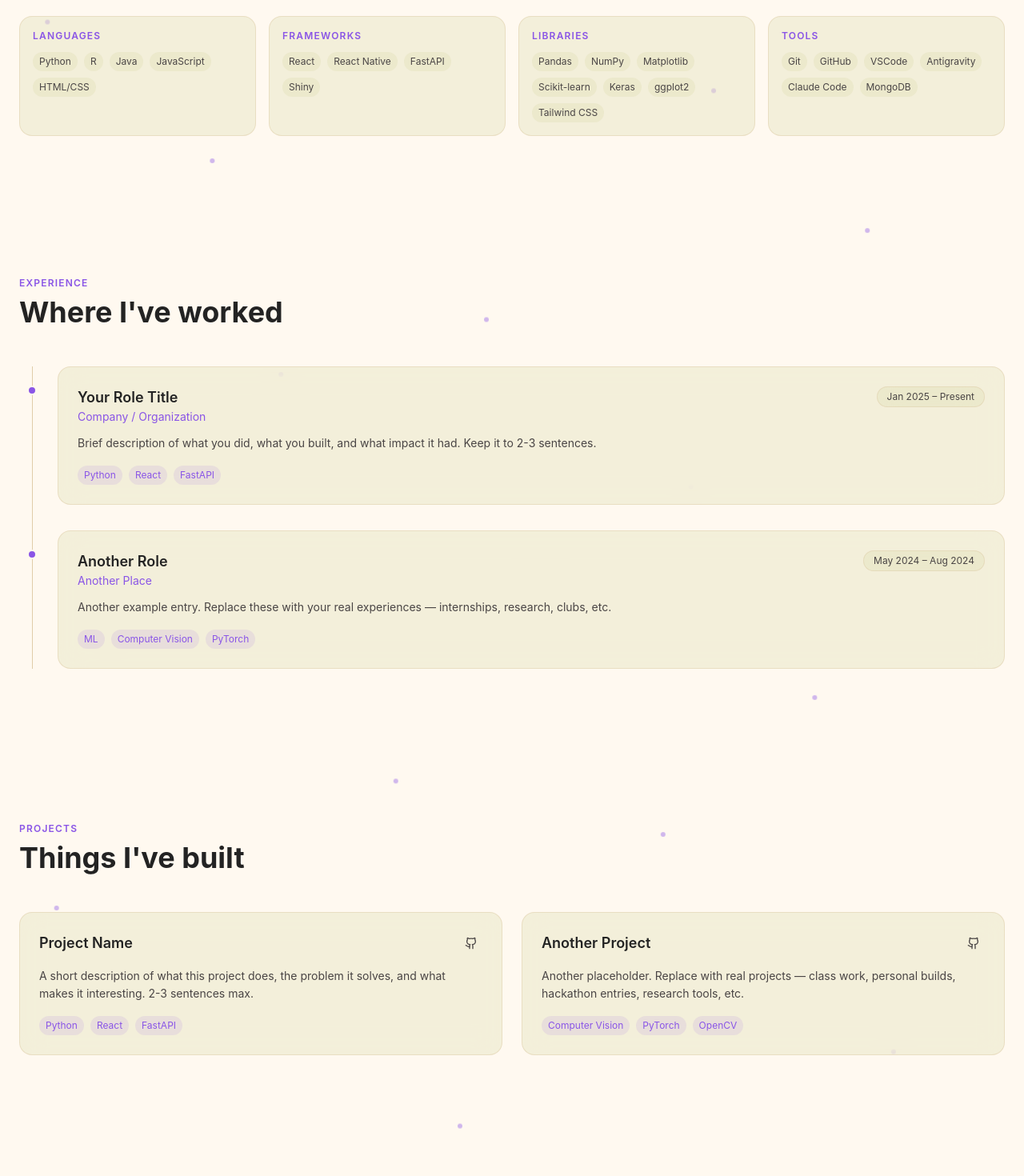
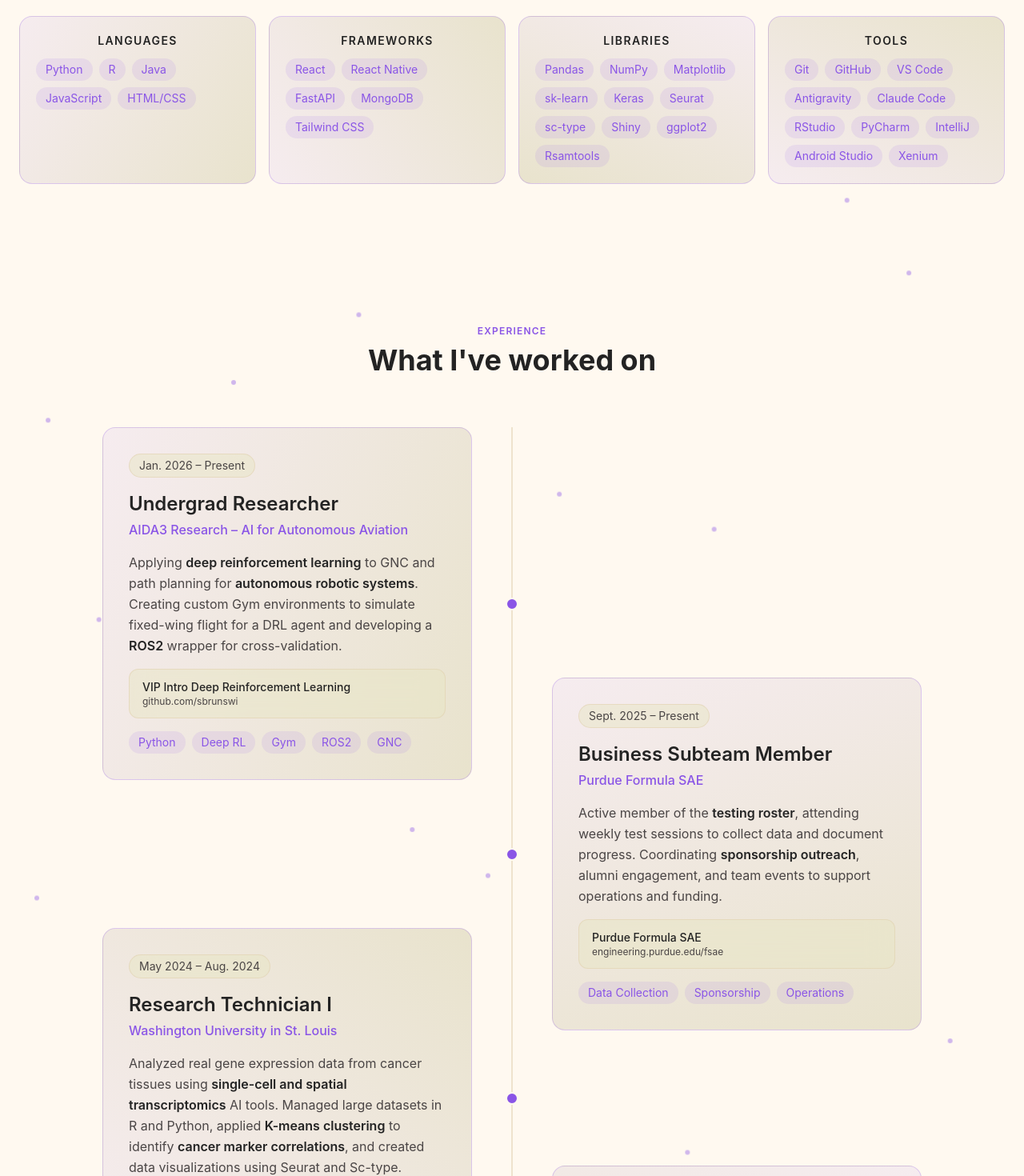
Before and after one commit to adamzhang06/personal-portfolio, a React (Vite) app: page / in a window 1280 px wide. Shown: the part 820-2290 px from the top of the page at 80% size. Built offline with nearby package versions, Linux system fonts and the light colour scheme.

Commit message:
resume added and information roughly updated

```diff
--- a/src/components/PageDots.jsx
+++ b/src/components/PageDots.jsx
@@ -37,6 +37,42 @@
   { x: 33,  y: 92,  d: 22, delay: 3.8 },
   { x: 61,  y: 95,  d: 16, delay: 1.3 },
   { x: 48,  y: 98,  d: 24, delay: 2.4 },
+  // second set — interleaved positions
+  { x: 15,  y: 1,   d: 20, delay: 2.1 },
+  { x: 76,  y: 4,   d: 16, delay: 1.0 },
+  { x: 50,  y: 7,   d: 23, delay: 3.9 },
+  { x: 32,  y: 11,  d: 19, delay: 0.3 },
+  { x: 92,  y: 14,  d: 22, delay: 2.6 },
+  { x: 6,   y: 17,  d: 17, delay: 4.1 },
+  { x: 64,  y: 20,  d: 24, delay: 1.7 },
+  { x: 44,  y: 23,  d: 18, delay: 3.4 },
+  { x: 87,  y: 26,  d: 21, delay: 0.6 },
+  { x: 21,  y: 29,  d: 15, delay: 2.8 },
+  { x: 53,  y: 32,  d: 26, delay: 1.3 },
+  { x: 9,   y: 35,  d: 20, delay: 4.6 },
+  { x: 77,  y: 38,  d: 17, delay: 0.4 },
+  { x: 39,  y: 41,  d: 23, delay: 3.0 },
+  { x: 62,  y: 44,  d: 19, delay: 1.9 },
+  { x: 18,  y: 48,  d: 22, delay: 4.3 },
+  { x: 85,  y: 51,  d: 16, delay: 2.3 },
+  { x: 31,  y: 54,  d: 25, delay: 0.8 },
+  { x: 70,  y: 57,  d: 18, delay: 3.6 },
+  { x: 45,  y: 60,  d: 21, delay: 1.1 },
+  { x: 12,  y: 63,  d: 20, delay: 4.9 },
+  { x: 59,  y: 66,  d: 17, delay: 2.0 },
+  { x: 94,  y: 69,  d: 24, delay: 0.2 },
+  { x: 27,  y: 72,  d: 19, delay: 3.2 },
+  { x: 75,  y: 75,  d: 22, delay: 1.5 },
+  { x: 42,  y: 78,  d: 16, delay: 4.7 },
+  { x: 8,   y: 81,  d: 23, delay: 2.4 },
+  { x: 67,  y: 84,  d: 18, delay: 0.9 },
+  { x: 37,  y: 87,  d: 25, delay: 3.5 },
+  { x: 80,  y: 90,  d: 20, delay: 1.6 },
+  { x: 54,  y: 93,  d: 17, delay: 4.4 },
+  { x: 22,  y: 96,  d: 22, delay: 0.7 },
+  { x: 97,  y: 99,  d: 19, delay: 2.9 },
+  { x: 49,  y: 6,   d: 21, delay: 1.4 },
+  { x: 2,   y: 43,  d: 15, delay: 3.7 },
 ];
 
 export const PageDots = () => (
--- a/src/index.css
+++ b/src/index.css
@@ -50,6 +50,25 @@
     background: color-mix(in srgb, var(--color-surface) 80%, transparent);
     backdrop-filter: blur(24px);
     border: 1px solid color-mix(in srgb, var(--color-border) 60%, transparent);
+  }
+
+  .card-vivid {
+    background: linear-gradient(
+      var(--card-angle, 135deg),
+      color-mix(in srgb, var(--color-primary) 8%, var(--color-background)) 0%,
+      color-mix(in srgb, var(--color-primary) 3%, var(--color-surface)) 125%
+    );
+    backdrop-filter: blur(16px);
+    border: 1px solid color-mix(in srgb, var(--color-primary) 25%, transparent);
+    transition: transform 0.25s ease, box-shadow 0.25s ease, border-color 0.25s ease;
+  }
+
+  .card-vivid:hover {
+    transform: scale(1.025);
+    box-shadow:
+      0 0 32px color-mix(in srgb, var(--color-primary) 35%, transparent),
+      inset 0 0 24px color-mix(in srgb, var(--color-primary) 15%, transparent);
+    border-color: color-mix(in srgb, var(--color-primary) 55%, transparent);
   }
 
   .glow-text {
--- a/src/sections/Contact.jsx
+++ b/src/sections/Contact.jsx
@@ -37,7 +37,7 @@
         </p>
         <h2 className="text-4xl font-bold mb-4">Let's connect</h2>
         <p className="text-muted-foreground mb-12">
-          I'm always open to new conversations, please reach out!
+          {/* I'm always open to new conversations, please reach out! */}
         </p>
         <div className="space-y-4 mb-12">
           {links.map((link) => (
--- a/src/sections/Experience.jsx
+++ b/src/sections/Experience.jsx
@@ -1,73 +1,219 @@
-// Add new experiences by appending to this array
 const experiences = [
   {
-    title: "Your Role Title",
-    company: "Company / Organization",
-    period: "Jan 2025 – Present",
+    title: "Undergrad Researcher",
+    company: "AIDA3 Research – AI for Autonomous Aviation",
+    period: "Jan. 2026 – Present",
     description:
-      "Brief description of what you did, what you built, and what impact it had. Keep it to 2-3 sentences.",
-    tags: ["Python", "React", "FastAPI"],
+      "Applying deep reinforcement learning to GNC and path planning for autonomous robotic systems. Creating custom Gym environments to simulate fixed-wing flight for a DRL agent and developing a ROS2 wrapper for cross-validation.",
+    highlights: ["deep reinforcement learning", "autonomous robotic systems", "ROS2"],
+    links: [
+      {
+        href: "https://github.com/sbrunswi/VIP_Intro_deep_reinforcement_learning",
+        label: "VIP Intro Deep Reinforcement Learning",
+        description: "github.com/sbrunswi",
+      },
+    ],
+    tags: ["Python", "Deep RL", "Gym", "ROS2", "GNC"],
   },
   {
-    title: "Another Role",
-    company: "Another Place",
-    period: "May 2024 – Aug 2024",
+    title: "Business Subteam Member",
+    company: "Purdue Formula SAE",
+    period: "Sept. 2025 – Present",
     description:
-      "Another example entry. Replace these with your real experiences — internships, research, clubs, etc.",
-    tags: ["ML", "Computer Vision", "PyTorch"],
+      "Active member of the testing roster, attending weekly test sessions to collect data and document progress. Coordinating sponsorship outreach, alumni engagement, and team events to support operations and funding.",
+    highlights: ["testing roster", "sponsorship outreach"],
+    links: [
+      {
+        href: "https://engineering.purdue.edu/fsae/wordpress/",
+        label: "Purdue Formula SAE",
+        description: "engineering.purdue.edu/fsae",
+      },
+    ],
+    tags: ["Data Collection", "Sponsorship", "Operations"],
+  },
+  {
+    title: "Research Technician I",
+    company: "Washington University in St. Louis",
+    period: "May 2024 – Aug. 2024",
+    description:
+      "Analyzed real gene expression data from cancer tissues using single-cell and spatial transcriptomics AI tools. Managed large datasets in R and Python, applied K-means clustering to identify cancer marker correlations, and created data visualizations using Seurat and Sc-type.",
+    highlights: ["single-cell and spatial transcriptomics", "K-means clustering", "cancer marker correlations"],
+    tags: ["Python", "R", "Machine Learning", "Seurat", "sc-type", "K-means"],
+  },
+  {
+    title: "Software Development Intern",
+    company: "St. Louis University",
+    period: "May 2023 – Aug. 2023",
+    description:
+      "Used R to reduce processing time for TSS analysis of RNA sequencing data by 36.6%. Doubled the read speed of BAM files using multicore processing for both Windows and Linux environments.",
+    highlights: ["36.6%", "Doubled"],
+    links: [
+      {
+        href: "https://docs.google.com/presentation/d/1gs9peDbaCVoPULaPnjPjkK-eCSsU5LRSpG_mCmAVlME/edit?usp=sharing",
+        label: "Research Presentation",
+        description: "docs.google.com",
+      },
+    ],
+    tags: ["R", "Rsamtools", "Bioinformatics", "Multicore Processing"],
+  },
+  {
+    title: "Lead Programmer & AI Camera Vision",
+    company: "FIRST Tech Challenge – Robotics",
+    period: "Sept. 2022 – Apr. 2025",
+    description:
+      "2025 MO State Champions; placed 85th out of ~8,000 teams globally at the 2025 FTC World Championship. Built PID motor control and camera vision pipelines in Java, and trained vision models using ML algorithms with new AI cameras.",
+    highlights: ["2025 MO State Champions", "85th out of ~8,000 teams"],
+    links: [
+      {
+        href: "https://ftcscout.org/teams/16498?season=2024",
+        label: "Team 16498 – FTC Scout",
+        description: "ftcscout.org",
+      },
+      {
+        href: "https://www.ftcstats.org/2025/wall.html",
+        label: "FTC Stats – 2025 Wall",
+        description: "ftcstats.org",
+      },
+    ],
+    tags: ["Java", "Android Studio", "PID Control", "Computer Vision", "ML"],
   },
 ];
+
+const highlight = (text, phrases) => {
+  if (!phrases?.length) return text;
+  const escaped = phrases.map((p) => p.replace(/[.*+?^${}()|[\]\\]/g, "\\$&"));
+  const regex = new RegExp(`(${escaped.join("|")})`, "gi");
+  return text.split(regex).map((part, i) =>
+    phrases.some((p) => p.toLowerCase() === part.toLowerCase()) ? (
+      <strong key={i} className="text-foreground font-semibold">
+        {part}
+      </strong>
+    ) : (
+      part
+    )
+  );
+};
 
 export const Experience = () => {
   return (
     <section id="experience" className="py-24">
       <div className="container mx-auto px-6">
-        <div className="mb-12">
+        <div className="mb-16 text-center">
           <p className="text-xs font-semibold text-primary uppercase tracking-widest mb-2">
             Experience
           </p>
-          <h2 className="text-4xl font-bold">Where I've worked</h2>
+          <h2 className="text-4xl font-bold">What I've worked on</h2>
         </div>
 
-        <div className="relative">
-          {/* Vertical line */}
-          <div className="absolute left-4 top-0 bottom-0 w-px bg-border hidden md:block" />
+        <div className="relative max-w-5xl mx-auto">
+          {/* Center line */}
+          <div className="hidden md:block absolute left-1/2 -translate-x-1/2 top-0 bottom-0 w-px bg-border" />
 
-          <div className="space-y-8">
-            {experiences.map((exp, idx) => (
-              <div key={idx} className="md:pl-12 relative">
-                {/* Dot on timeline */}
-                <div className="absolute left-2.5 top-6 w-3 h-3 rounded-full bg-primary border-2 border-background hidden md:block" />
+          <div className="flex flex-col">
+            {experiences.map((exp, idx) => {
+              const isLeft = idx % 2 === 0;
+              const angle = `${[112, 158, 45, 200, 78][idx % 5]}deg`;
+              const cardStyle = { "--card-angle": angle };
+              return (
+                <div
+                  key={idx}
+                  className={`relative flex items-start md:items-center gap-0 ${
+                    idx !== 0 ? "-mt-32" : ""
+                  }`}
+                >
+                  {/* Left slot */}
+                  <div className="hidden md:flex w-1/2 justify-end pr-10">
+                    {isLeft && (
+                      <div className="card-vivid rounded-2xl p-8 w-full" style={cardStyle}>
+                        <CardContent exp={exp} />
+                      </div>
+                    )}
+                  </div>
 
-                <div className="glass rounded-2xl p-6 hover:glow-border transition-all duration-300">
-                  <div className="flex flex-wrap items-start justify-between gap-2 mb-3">
-                    <div>
-                      <h3 className="text-lg font-semibold">{exp.title}</h3>
-                      <p className="text-primary text-sm">{exp.company}</p>
+                  {/* Center dot */}
+                  <div className="hidden md:flex shrink-0 w-5 items-center justify-center relative z-10">
+                    <div className="w-4 h-4 rounded-full bg-primary border-2 border-background" />
+                  </div>
+
+                  {/* Right slot */}
+                  <div className="hidden md:flex w-1/2 pl-10">
+                    {!isLeft && (
+                      <div className="card-vivid rounded-2xl p-8 w-full" style={cardStyle}>
+                        <CardContent exp={exp} />
+                      </div>
+                    )}
+                  </div>
+
+                  {/* Mobile: single column */}
+                  <div className="md:hidden flex gap-4 w-full">
+                    <div className="flex flex-col items-center pt-2">
+                      <div className="w-4 h-4 rounded-full bg-primary border-2 border-background shrink-0" />
+                      <div className="w-px flex-1 bg-border mt-1" />
                     </div>
-                    <span className="text-xs text-muted-foreground glass rounded-full px-3 py-1">
-                      {exp.period}
-                    </span>
-                  </div>
-                  <p className="text-muted-foreground text-sm leading-relaxed mb-4">
-                    {exp.description}
-                  </p>
-                  <div className="flex flex-wrap gap-2">
-                    {exp.tags.map((tag) => (
-                      <span
-                        key={tag}
-                        className="text-xs px-2 py-1 rounded-full bg-primary/10 text-primary"
-                      >
-                        {tag}
-                      </span>
-                    ))}
+                    <div className="card-vivid rounded-2xl p-8 flex-1 mb-6" style={cardStyle}>
+                      <CardContent exp={exp} />
+                    </div>
                   </div>
                 </div>
-              </div>
-            ))}
+              );
+            })}
           </div>
         </div>
       </div>
     </section>
   );
 };
+
+const CardContent = ({ exp }) => (
+  <>
+    <span className="text-sm text-muted-foreground glass rounded-full px-3 py-1 mb-4 inline-block">
+      {exp.period}
+    </span>
+    <h3 className="text-2xl font-semibold leading-snug mb-1">{exp.title}</h3>
+    <p className="text-primary text-base font-medium mb-4">{exp.company}</p>
+    <p className="text-muted-foreground text-base leading-relaxed mb-4">
+      {highlight(exp.description, exp.highlights)}
+    </p>
+    {exp.links && exp.links.length > 0 && (
+      <div className="flex flex-col gap-2 mb-4">
+        {exp.links.map((link) => (
+          <a
+            key={link.href}
+            href={link.href}
+            target="_blank"
+            rel="noopener noreferrer"
+            className="flex items-center gap-3 glass rounded-xl px-4 py-3 hover:glow-border transition-all duration-300 group"
+          >
+            {link.image && (
+              <img
+                src={link.image}
+                alt={link.label}
+                className="w-10 h-10 rounded-lg object-cover shrink-0"
+              />
+            )}
+            <div className="min-w-0">
+              <p className="text-sm font-medium group-hover:text-primary transition-colors truncate">
+                {link.label}
+              </p>
+              {link.description && (
+                <p className="text-xs text-muted-foreground truncate">
+                  {link.description}
+                </p>
+              )}
+            </div>
+          </a>
+        ))}
+      </div>
+    )}
+    <div className="flex flex-wrap gap-2">
+      {exp.tags.map((tag) => (
+        <span
+          key={tag}
+          className="text-sm px-3 py-1 rounded-full bg-primary/10 text-primary"
+        >
+          {tag}
+        </span>
+      ))}
+    </div>
+  </>
+);
--- a/src/sections/Hero.jsx
+++ b/src/sections/Hero.jsx
@@ -16,15 +16,15 @@
   },
   {
     label: "Frameworks",
-    skills: ["React", "React Native", "FastAPI", "Shiny"],
+    skills: ["React", "React Native", "FastAPI", "MongoDB", "Tailwind CSS"],
   },
   {
     label: "Libraries",
-    skills: ["Pandas", "NumPy", "Matplotlib", "Scikit-learn", "Keras", "ggplot2", "Tailwind CSS"],
+    skills: ["Pandas", "NumPy", "Matplotlib", "sk-learn", "Keras", "Seurat", "sc-type", "Shiny", "ggplot2", "Rsamtools"],
   },
   {
     label: "Tools",
-    skills: ["Git", "GitHub", "VSCode", "Antigravity", "Claude Code", "MongoDB"],
+    skills: ["Git", "GitHub", "VS Code", "Antigravity", "Claude Code", "RStudio", "PyCharm", "IntelliJ", "Android Studio", "Xenium"],
   },
 ];
 
@@ -134,16 +134,16 @@
             Technologies I work with
           </p>
           <div className="grid grid-cols-2 md:grid-cols-4 gap-4">
-            {skillCategories.map((category) => (
-              <div key={category.label} className="glass rounded-2xl p-4">
-                <p className="text-xs font-semibold text-primary uppercase tracking-widest mb-3">
+            {skillCategories.map((category, idx) => (
+              <div key={category.label} className="card-vivid rounded-2xl p-5" style={{ "--card-angle": ["120deg","60deg","200deg","30deg"][idx % 4] }}>
+                <p className="text-sm font-semibold text-foreground uppercase tracking-widest mb-3 text-center">
                   {category.label}
                 </p>
                 <div className="flex flex-wrap gap-2">
                   {category.skills.map((skill) => (
                     <span
                       key={skill}
-                      className="text-xs px-2 py-1 rounded-full bg-surface/60 text-muted-foreground"
+                      className="text-sm px-3 py-1 rounded-full bg-primary/10 text-primary"
                     >
                       {skill}
                     </span>
--- a/src/sections/Projects.jsx
+++ b/src/sections/Projects.jsx
@@ -1,30 +1,50 @@
-import { ExternalLink, Github } from "lucide-react";
+import { Github } from "lucide-react";
 
-// Add new projects by appending to this array
 const projects = [
   {
-    title: "Project Name",
+    title: "BarBabes",
     description:
-      "A short description of what this project does, the problem it solves, and what makes it interesting. 2-3 sentences max.",
-    tags: ["Python", "React", "FastAPI"],
-    github: "https://github.com/adamzhang06",
-    demo: null, // set to a URL string to show a live demo link
+      "1st Overall and Best Use of AI at InnovateHER Hacks 2026 (33 teams). A cross-platform mobile app using React Native with a FastAPI backend and MongoDB for real-time data and frictionless NFC tap-to-log events. Integrated Google Gemini API to analyze Widmark BAC results, reaction latency, and drinking history for holistic impairment assessments.",
+    highlights: ["1st Overall", "Best Use of AI", "NFC tap-to-log", "Google Gemini API"],
+    tags: ["Python", "JavaScript", "React Native", "FastAPI", "MongoDB", "Gemini API"],
+    github: "https://github.com/Azeemme/BarBabes",
+    links: [
+      { label: "Devpost", href: "https://devpost.com/software/barbabes" },
+    ],
   },
   {
-    title: "Another Project",
+    title: "AXI6 Cinema Robotics",
     description:
-      "Another placeholder. Replace with real projects — class work, personal builds, hackathon entries, research tools, etc.",
-    tags: ["Computer Vision", "PyTorch", "OpenCV"],
-    github: "https://github.com/adamzhang06",
-    demo: null,
+      "A fully automated robotic camera slider system for cinematic motion control. Built custom firmware and control software to drive precise stepper motor movements, enabling programmable camera paths for film and photography applications.",
+    highlights: ["robotic camera slider", "stepper motor", "programmable camera paths"],
+    tags: ["Robotics", "Firmware", "Motor Control", "C++"],
+    github: "https://github.com/adamzhang06/AXI6-cinema-robotics",
+    links: [
+      { label: "Devpost", href: "https://devpost.com/software/axi6-cinema-robotics-camera-slider" },
+    ],
   },
 ];
+
+const highlight = (text, phrases) => {
+  if (!phrases?.length) return text;
+  const escaped = phrases.map((p) => p.replace(/[.*+?^${}()|[\]\\]/g, "\\$&"));
+  const regex = new RegExp(`(${escaped.join("|")})`, "gi");
+  return text.split(regex).map((part, i) =>
+    phrases.some((p) => p.toLowerCase() === part.toLowerCase()) ? (
+      <strong key={i} className="text-foreground font-semibold">
+        {part}
+      </strong>
+    ) : (
+      part
+    )
+  );
+};
 
 export const Projects = () => {
   return (
     <section id="projects" className="py-24">
       <div className="container mx-auto px-6">
-        <div className="mb-12">
+        <div className="mb-12 text-center">
           <p className="text-xs font-semibold text-primary uppercase tracking-widest mb-2">
             Projects
           </p>
@@ -35,45 +55,45 @@
           {projects.map((project, idx) => (
             <div
               key={idx}
-              className="glass rounded-2xl p-6 flex flex-col gap-4 hover:glow-border transition-all duration-300 group"
+              className="card-vivid rounded-2xl p-8 flex flex-col gap-5"
+              style={{ "--card-angle": ["168deg", "55deg"][idx % 2] }}
             >
               <div className="flex items-start justify-between gap-4">
-                <h3 className="text-lg font-semibold group-hover:text-primary transition-colors">
-                  {project.title}
-                </h3>
+                <h3 className="text-2xl font-semibold">{project.title}</h3>
                 <div className="flex items-center gap-2 shrink-0">
                   {project.github && (
                     <a
                       href={project.github}
                       target="_blank"
                       rel="noopener noreferrer"
-                      className="p-1.5 rounded-full hover:bg-surface text-muted-foreground hover:text-foreground transition-colors"
+                      className="p-1.5 rounded-full hover:bg-primary/10 text-muted-foreground hover:text-primary transition-colors"
                     >
-                      <Github className="w-4 h-4" />
+                      <Github className="w-5 h-5" />
                     </a>
                   )}
-                  {project.demo && (
+                  {project.links?.map((link) => (
                     <a
-                      href={project.demo}
+                      key={link.href}
+                      href={link.href}
                       target="_blank"
                       rel="noopener noreferrer"
-                      className="p-1.5 rounded-full hover:bg-surface text-muted-foreground hover:text-foreground transition-colors"
+                      className="px-3 py-1 rounded-full text-xs font-medium hover:bg-primary/10 text-muted-foreground hover:text-primary border border-border hover:border-primary/40 transition-colors"
                     >
-                      <ExternalLink className="w-4 h-4" />
+                      {link.label}
                     </a>
-                  )}
+                  ))}
                 </div>
               </div>
 
-              <p className="text-muted-foreground text-sm leading-relaxed flex-1">
-                {project.description}
+              <p className="text-muted-foreground text-base leading-relaxed flex-1">
+                {highlight(project.description, project.highlights)}
               </p>
 
               <div className="flex flex-wrap gap-2">
                 {project.tags.map((tag) => (
                   <span
                     key={tag}
-                    className="text-xs px-2 py-1 rounded-full bg-primary/10 text-primary"
+                    className="text-sm px-3 py-1 rounded-full bg-primary/10 text-primary"
                   >
                     {tag}
                   </span>
```
Also changed, not shown: src/components/AnimatedBorderButton.jsx (+6 -5 lines), 1 other file (tests, documents, lock files or other folders).
